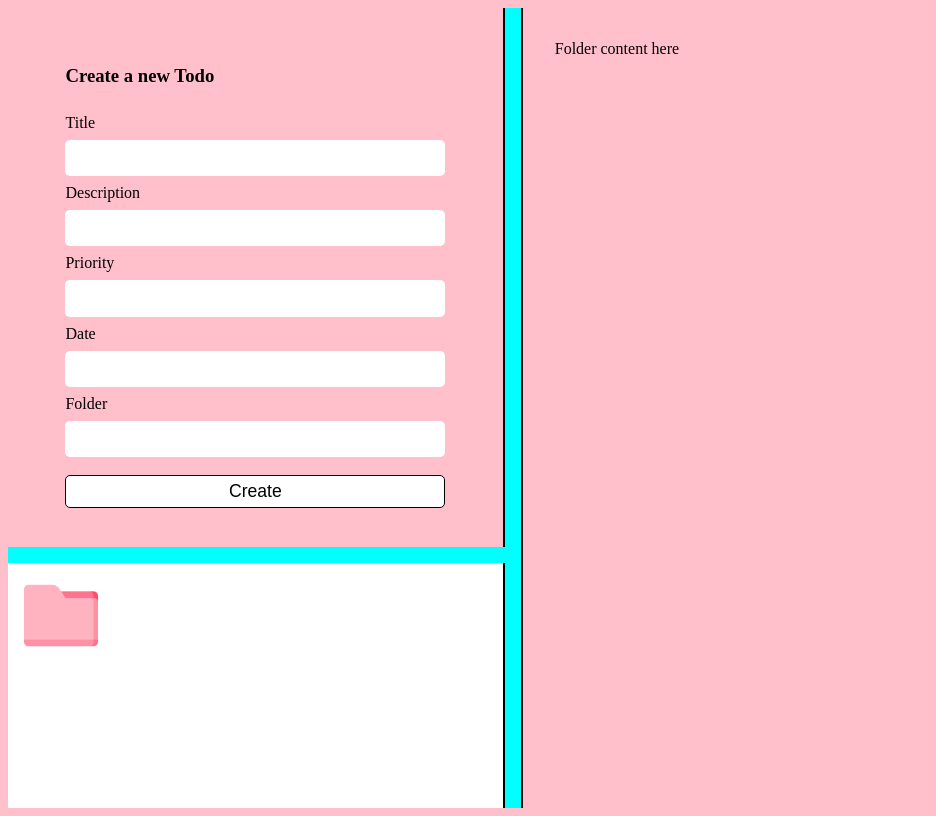
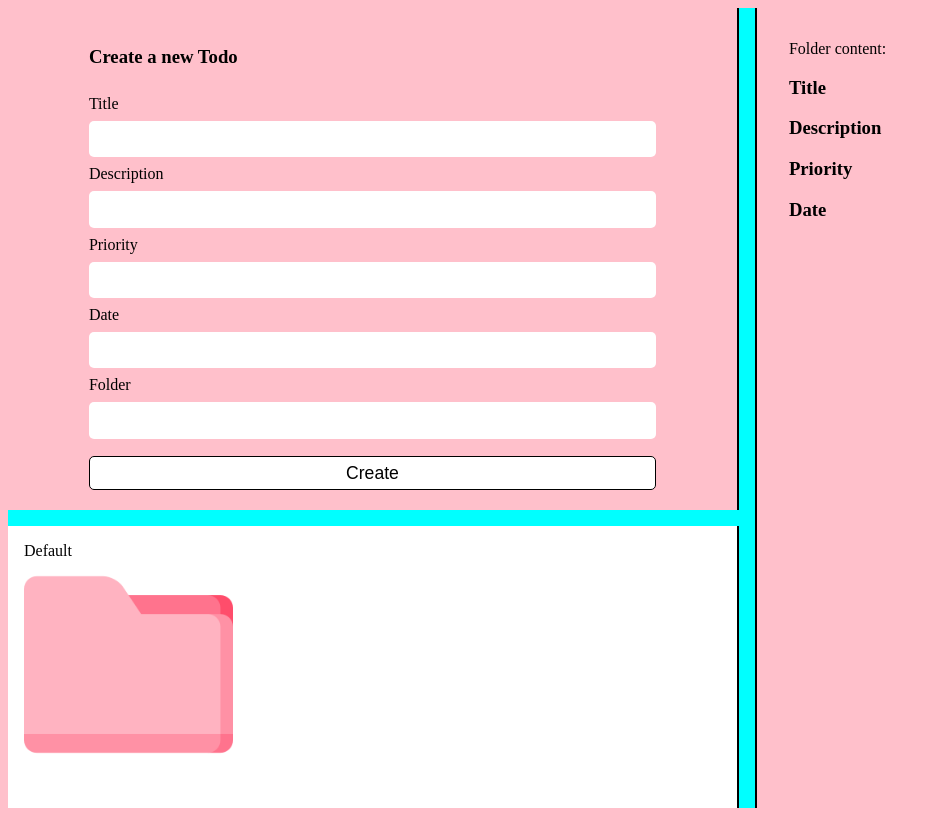
Before and after one commit to 2Tough/todo-list, a website built with webpack: page dist/index.html in a window 1280 px wide. Shown: the whole page, without its empty margins (0-936 px from the left). Built offline with nearby package versions, Linux system fonts and the light colour scheme.

Commit message:
Created new div for folder with text.

```diff
--- a/src/defaultTodo.js
+++ b/src/defaultTodo.js
@@ -4,7 +4,10 @@ export function defaultTodo() {
 
     const submitBtn = document.getElementsByClassName('submitButton');
 
-
+    function createTodo(e) {
+        e.preventDefault();
+        console.log('test2')
+    }
 
     const createFolderFactory = (name) => {
         return {
--- a/src/newTodo.js
+++ b/src/newTodo.js
@@ -1,5 +1,6 @@
 
 import { defaultTodo } from "./defaultTodo.js"
+
 
 
 export function newTodo() {
@@ -10,7 +11,7 @@ export function newTodo() {
     // Main panel
     const mainPanelDiv = document.createElement('div');
     mainPanelDiv.classList.add('mainPanelDiv');
-    mainPanelDiv.textContent = 'Folder content here'
+    mainPanelDiv.textContent = 'Folder content:'
     contentDiv.appendChild(mainPanelDiv);
 
     // Main panel divs
@@ -26,21 +27,25 @@ export function newTodo() {
 
     // Title div
     const mainPanelTitle = document.createElement('h3');
+    mainPanelTitle.textContent = "Title";
     const mainPanelTitleText = document.createElement('p');
     mainPanelTitleDiv.appendChild(mainPanelTitle, mainPanelTitleText);
 
     // Description div
     const mainPanelDescription = document.createElement('h3');
+    mainPanelDescription.textContent = "Description"
     const mainPanelDescriptionText = document.createElement('p');
     mainPanelTitleDiv.appendChild(mainPanelDescription, mainPanelDescriptionText);
 
     // Priority div
     const mainPanelPriority = document.createElement('h3');
+    mainPanelPriority.textContent = "Priority";
     const mainPanelPriorityText = document.createElement('p');
     mainPanelTitleDiv.appendChild(mainPanelPriority, mainPanelPriorityText);
 
     // Date div
     const mainPanelDate = document.createElement('h3');
+    mainPanelDate.textContent = "Date";
     const mainPanelDateText = document.createElement('p');
     mainPanelTitleDiv.appendChild(mainPanelDate, mainPanelDateText);
 
@@ -61,12 +66,31 @@ export function newTodo() {
     folderContentDiv.classList.add('folderContentDiv');
     contentDiv.appendChild(folderContentDiv);
 
+    // Folder title and icon div
+    const folderIconTextContainer = document.createElement('div');
+    folderIconTextContainer.classList.add('folderIconTextContainer');
+
+
+    // Text
+    const folderTextContainer = document.createElement('p');
+    folderTextContainer.classList.add('folderTextContainer');
+    folderIconTextContainer.textContent = "Default";
+
+
+    // Icon
     const imageFolder = document.createElement('img');
     imageFolder.classList.add('folderDiv');
+    imageFolder.innerHTML = "Default";
     imageFolder.src = '../images/folder.png';
 
 
-    folderContentDiv.appendChild(imageFolder);
+    folderIconTextContainer.appendChild(imageFolder, folderTextContainer);
+    folderContentDiv.appendChild(folderIconTextContainer);
+
+    document.querySelectorAll(".folderDiv").forEach(folder => folder.addEventListener("click", ()=> {
+        console.log('Todo folder clicked!')
+    })
+)
 
     // Todo container
     const todoDiv = document.createElement('div');
@@ -107,6 +131,7 @@ export function newTodo() {
     const inputTodoDFolder = document.createElement('input');
 
     const submitButton = document.createElement('button');
+
     submitButton.textContent = 'Create';
     submitButton.classList.add('submitButton');
     submitButton.onclick = createTodo;
@@ -115,6 +140,7 @@ export function newTodo() {
     function createTodo(e) {
         e.preventDefault();
         console.log('test')
+
     }
 
     todoDiv.append(
@@ -126,5 +152,5 @@ export function newTodo() {
                    inputTodoDateFolderLabel, inputTodoDFolder,
                    submitButton );
 
-
+    return createTodo;
 }
--- a/src/style.css
+++ b/src/style.css
@@ -36,9 +36,24 @@
 .folderDiv {
     max-width:30%;
     max-height: 30%;
+    cursor: pointer;
+    background-color: white;
+
+}
+
+
+
+.folderIconTextContainer {
+    display: flex;
+    flex-direction: column;
     background-color: white;
     margin: 1em;
-    cursor: pointer;
+
+
+}
+
+.folderTextContainer {
+    margin-top: -2em;
 }
 
 
```
Also changed, not shown: dist/main.js.
